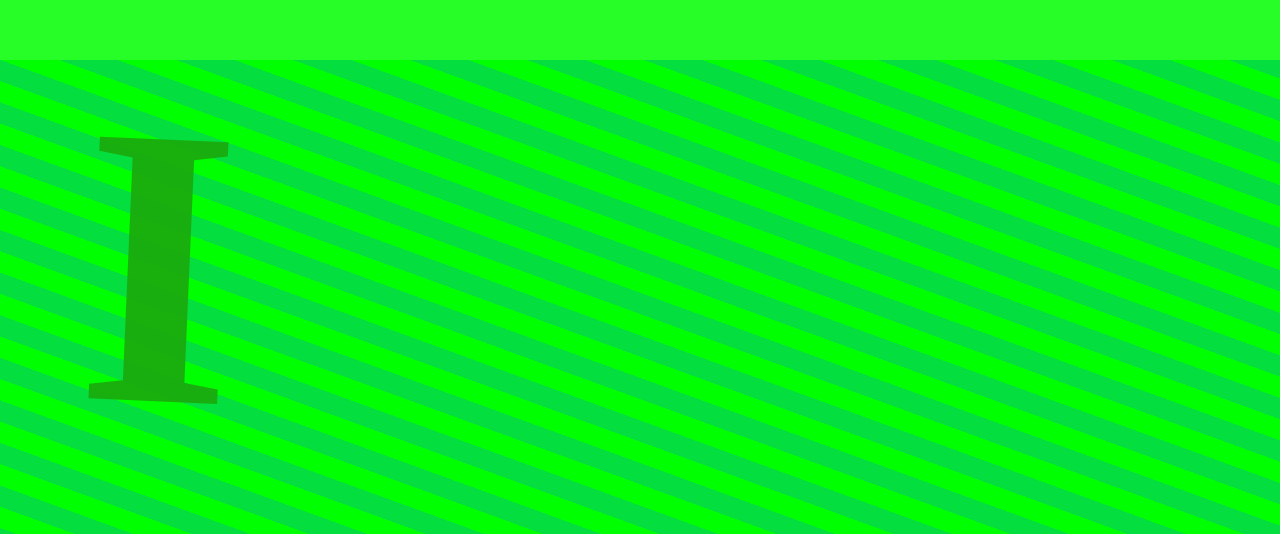
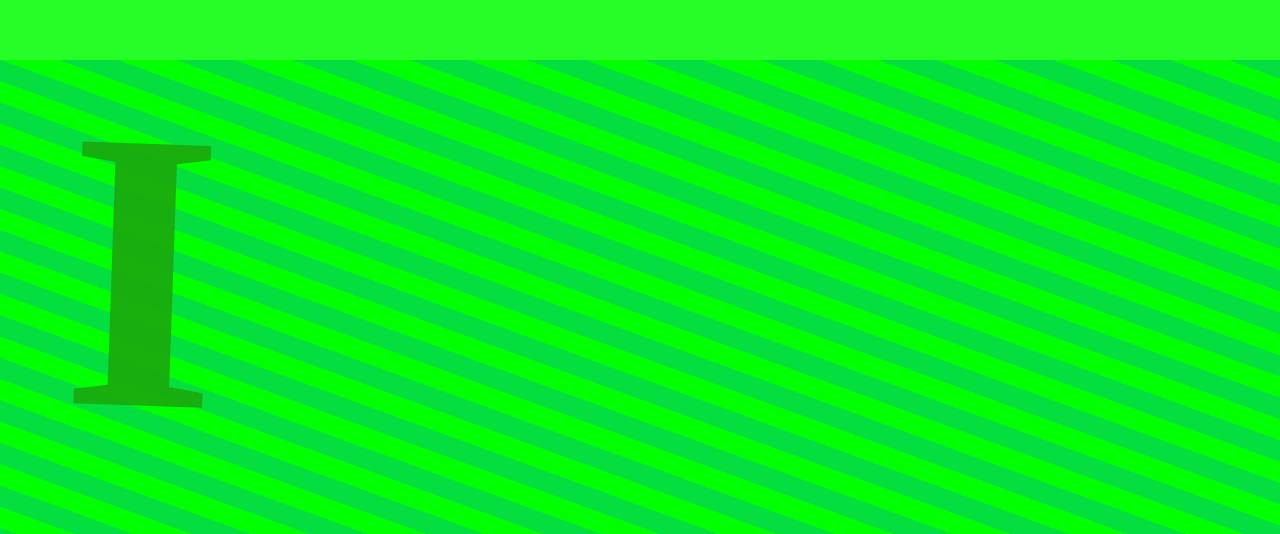
Before and after one commit to kathyg-gg/ugly-site, a plain HTML site: page index.html in a window 1280 px wide. Shown: the part 1971-2505 px from the top of the page. Drawn offline with Linux system fonts and the light colour scheme.

Commit message:
update css

```diff
--- a/styles.css
+++ b/styles.css
@@ -14,7 +14,7 @@
 h2{
     font-size: 25rem;
     color: rgba(27, 172, 14, 0.944);
-    rotate: 2.5deg;
+    rotate: 2deg;
 }
 
 p{
```
